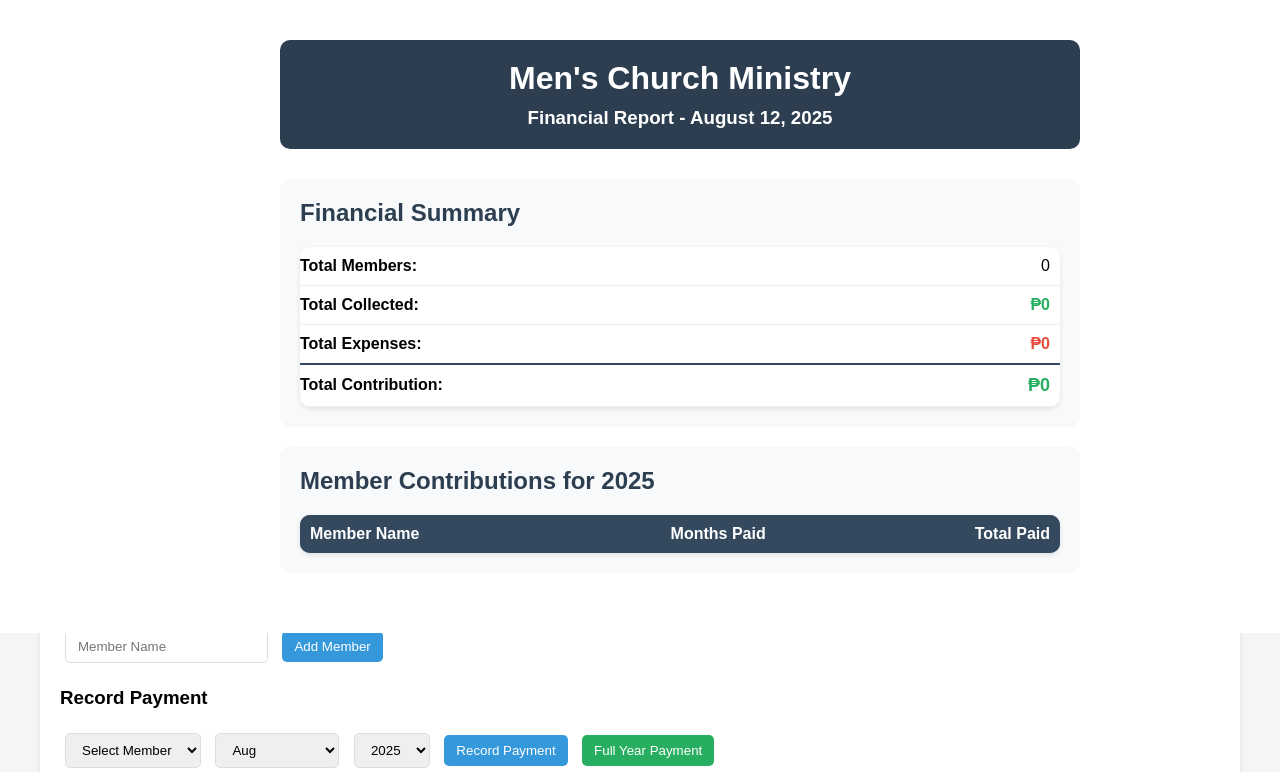
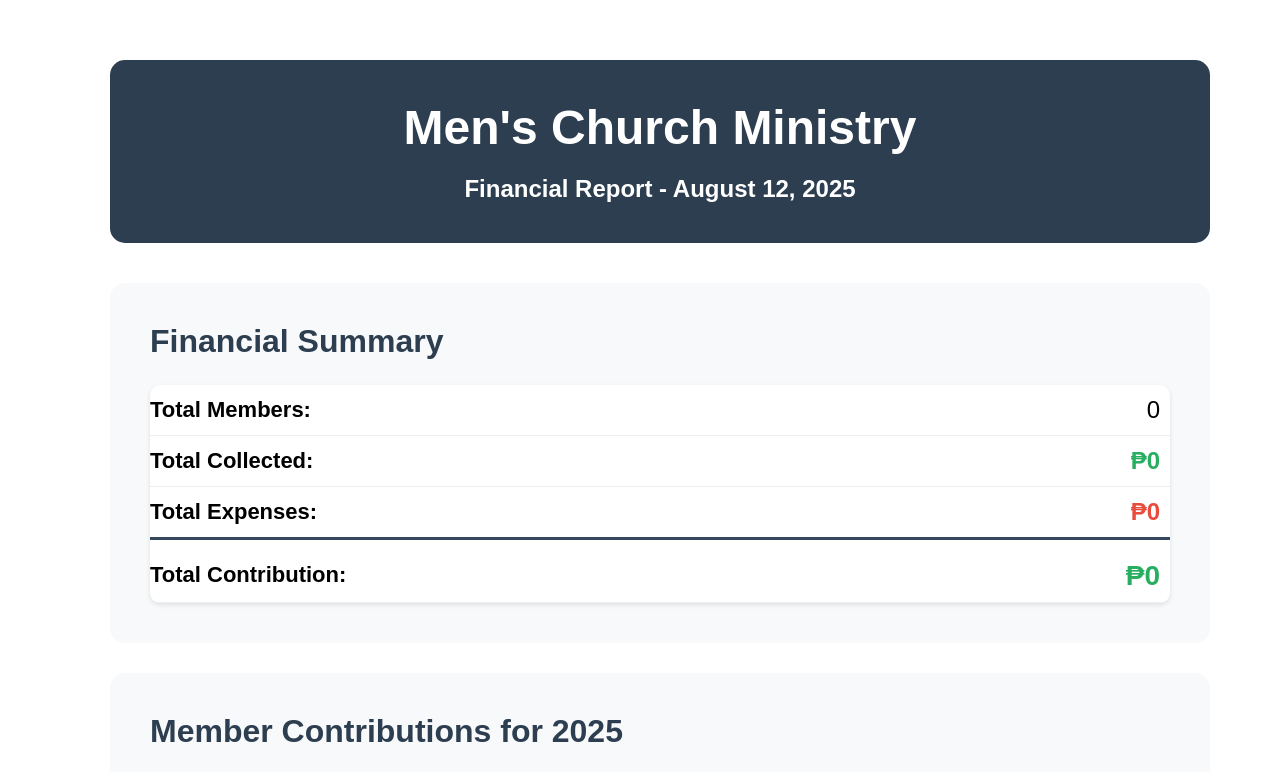
Before and after one commit to mthackme/men-s-church-expenses, a plain HTML site: page public/index.html in a window 1280 px wide. Both pictures are taken after a click on the button "📷 Export as Image". Shown: the top 772 px of the page. Drawn offline with nearby package versions, Linux system fonts and the light colour scheme; no server answers.

Commit message:
resize image export

```diff
--- a/public/index.html
+++ b/public/index.html
@@ -425,50 +425,50 @@
         window.exportToImage = function() {
             // Create a custom div for export
             const exportDiv = document.createElement('div');
-            exportDiv.style.cssText = 'position: fixed; top: 0; left: 0; width: 100%; background: white; padding: 40px; z-index: 10000;';
+            exportDiv.style.cssText = 'position: fixed; top: 0; left: 0; width: 1200px; background: white; padding: 60px; z-index: 10000;';
 
             // Get current data
             const currentYear = document.getElementById('yearSelect').value;
             const currentDate = new Date().toLocaleDateString('en-PH', { year: 'numeric', month: 'long', day: 'numeric' });
 
-            // Build the export content
+            // Build the export content with larger font sizes
             let exportHTML = `
-                <div style="max-width: 800px; margin: 0 auto; font-family: Arial, sans-serif;">
-                    <div style="text-align: center; background: #2c3e50; color: white; padding: 20px; border-radius: 10px; margin-bottom: 30px;">
-                        <h1 style="margin: 0;">Men's Church Ministry</h1>
-                        <h3 style="margin: 10px 0 0 0;">Financial Report - ${currentDate}</h3>
+                <div style="max-width: 1100px; margin: 0 auto; font-family: Arial, sans-serif;">
+                    <div style="text-align: center; background: #2c3e50; color: white; padding: 40px; border-radius: 15px; margin-bottom: 40px;">
+                        <h1 style="margin: 0; font-size: 48px;">Men's Church Ministry</h1>
+                        <h3 style="margin: 20px 0 0 0; font-size: 24px;">Financial Report - ${currentDate}</h3>
                     </div>
 
-                    <div style="background: #f8f9fa; padding: 20px; border-radius: 10px; margin-bottom: 20px;">
-                        <h2 style="color: #2c3e50; margin-top: 0;">Financial Summary</h2>
-                        <table style="width: 100%; font-size: 16px;">
+                    <div style="background: #f8f9fa; padding: 40px; border-radius: 15px; margin-bottom: 30px;">
+                        <h2 style="color: #2c3e50; margin-top: 0; font-size: 32px; margin-bottom: 25px;">Financial Summary</h2>
+                        <table style="width: 100%; font-size: 22px;">
                             <tr>
-                                <td style="padding: 8px 0;"><strong>Total Members:</strong></td>
-                                <td style="text-align: right;">${document.getElementById('totalMembers').textContent}</td>
+                                <td style="padding: 12px 0;"><strong>Total Members:</strong></td>
+                                <td style="text-align: right; font-size: 24px;">${document.getElementById('totalMembers').textContent}</td>
                             </tr>
                             <tr>
-                                <td style="padding: 8px 0;"><strong>Total Collected:</strong></td>
-                                <td style="text-align: right; color: #27ae60; font-weight: bold;">₱${document.getElementById('totalCollected').textContent}</td>
+                                <td style="padding: 12px 0;"><strong>Total Collected:</strong></td>
+                                <td style="text-align: right; color: #27ae60; font-weight: bold; font-size: 24px;">₱${document.getElementById('totalCollected').textContent}</td>
                             </tr>
                             <tr>
-                                <td style="padding: 8px 0;"><strong>Total Expenses:</strong></td>
-                                <td style="text-align: right; color: #e74c3c; font-weight: bold;">₱${document.getElementById('totalExpenses').textContent}</td>
+                                <td style="padding: 12px 0;"><strong>Total Expenses:</strong></td>
+                                <td style="text-align: right; color: #e74c3c; font-weight: bold; font-size: 24px;">₱${document.getElementById('totalExpenses').textContent}</td>
                             </tr>
-                            <tr style="border-top: 2px solid #34495e;">
-                                <td style="padding: 8px 0;"><strong>Total Contribution:</strong></td>
-                                <td style="text-align: right; font-weight: bold; font-size: 18px; color: #27ae60;">₱${document.getElementById('totalContribution').textContent}</td>
+                            <tr style="border-top: 3px solid #34495e;">
+                                <td style="padding: 12px 0; padding-top: 20px;"><strong>Total Contribution:</strong></td>
+                                <td style="text-align: right; font-weight: bold; font-size: 28px; color: #27ae60; padding-top: 20px;">₱${document.getElementById('totalContribution').textContent}</td>
                             </tr>
                         </table>
                     </div>
 
-                    <div style="background: #f8f9fa; padding: 20px; border-radius: 10px; margin-bottom: 20px;">
-                        <h2 style="color: #2c3e50; margin-top: 0;">Member Contributions for ${currentYear}</h2>
-                        <table style="width: 100%; border-collapse: collapse;">
+                    <div style="background: #f8f9fa; padding: 40px; border-radius: 15px; margin-bottom: 30px;">
+                        <h2 style="color: #2c3e50; margin-top: 0; font-size: 32px; margin-bottom: 25px;">Member Contributions for ${currentYear}</h2>
+                        <table style="width: 100%; border-collapse: collapse; font-size: 18px;">
                             <thead>
                                 <tr style="background: #34495e; color: white;">
-                                    <th style="padding: 10px; text-align: left;">Member Name</th>
-                                    <th style="padding: 10px; text-align: center;">Months Paid</th>
-                                    <th style="padding: 10px; text-align: right;">Total Paid</th>
+                                    <th style="padding: 15px; text-align: left; font-size: 20px;">Member Name</th>
+                                    <th style="padding: 15px; text-align: center; font-size: 20px;">Months Paid</th>
+                                    <th style="padding: 15px; text-align: right; font-size: 20px;">Total Paid</th>
                                 </tr>
                             </thead>
                             <tbody>
@@ -486,9 +486,9 @@
 
                 exportHTML += `
                     <tr style="border-bottom: 1px solid #ddd;">
-                        <td style="padding: 10px;">${name}</td>
-                        <td style="padding: 10px; text-align: center;">${monthsPaid}/12</td>
-                        <td style="padding: 10px; text-align: right; font-weight: bold;">₱${totalPaid}</td>
+                        <td style="padding: 12px;">${name}</td>
+                        <td style="padding: 12px; text-align: center;">${monthsPaid}/12</td>
+                        <td style="padding: 12px; text-align: right; font-weight: bold;">₱${totalPaid}</td>
                     </tr>
                 `;
             });
@@ -502,14 +502,14 @@
             // Add expense history if there are expenses
             if (expenses.length > 0) {
                 exportHTML += `
-                    <div style="background: #f8f9fa; padding: 20px; border-radius: 10px;">
-                        <h2 style="color: #2c3e50; margin-top: 0;">Expense History</h2>
-                        <table style="width: 100%; border-collapse: collapse;">
+                    <div style="background: #f8f9fa; padding: 40px; border-radius: 15px;">
+                        <h2 style="color: #2c3e50; margin-top: 0; font-size: 32px; margin-bottom: 25px;">Expense History</h2>
+                        <table style="width: 100%; border-collapse: collapse; font-size: 18px;">
                             <thead>
                                 <tr style="background: #c0392b; color: white;">
-                                    <th style="padding: 10px; text-align: left;">Date</th>
-                                    <th style="padding: 10px; text-align: left;">Description</th>
-                                    <th style="padding: 10px; text-align: right;">Amount</th>
+                                    <th style="padding: 15px; text-align: left; font-size: 20px;">Date</th>
+                                    <th style="padding: 15px; text-align: left; font-size: 20px;">Description</th>
+                                    <th style="padding: 15px; text-align: right; font-size: 20px;">Amount</th>
                                 </tr>
                             </thead>
                             <tbody>
@@ -518,9 +518,9 @@
                 expenses.sort((a, b) => new Date(b.date) - new Date(a.date)).forEach(expense => {
                     exportHTML += `
                         <tr style="border-bottom: 1px solid #ddd;">
-                            <td style="padding: 10px;">${new Date(expense.date).toLocaleDateString('en-PH')}</td>
-                            <td style="padding: 10px;">${expense.description}</td>
-                            <td style="padding: 10px; text-align: right; font-weight: bold;">₱${expense.amount.toFixed(2)}</td>
+                            <td style="padding: 12px;">${new Date(expense.date).toLocaleDateString('en-PH')}</td>
+                            <td style="padding: 12px;">${expense.description}</td>
+                            <td style="padding: 12px; text-align: right; font-weight: bold;">₱${expense.amount.toFixed(2)}</td>
                         </tr>
                     `;
                 });
@@ -537,11 +537,15 @@
             exportDiv.innerHTML = exportHTML;
             document.body.appendChild(exportDiv);
 
-            // Capture the custom div
+            // Capture the custom div with higher scale
             html2canvas(exportDiv, {
                 backgroundColor: 'white',
-                scale: 2,
-                logging: false
+                scale: 3, // Increased from 2 to 3 for higher resolution
+                width: 1200,
+                height: exportDiv.scrollHeight,
+                logging: false,
+                useCORS: true,
+                allowTaint: true
             }).then(canvas => {
                 // Remove the temporary div
                 document.body.removeChild(exportDiv);
@@ -556,7 +560,7 @@
                     document.body.appendChild(a);
                     a.click();
                     document.body.removeChild(a);
-                });
+                }, 'image/png', 1.0); // Maximum quality
             });
         }
 
```
